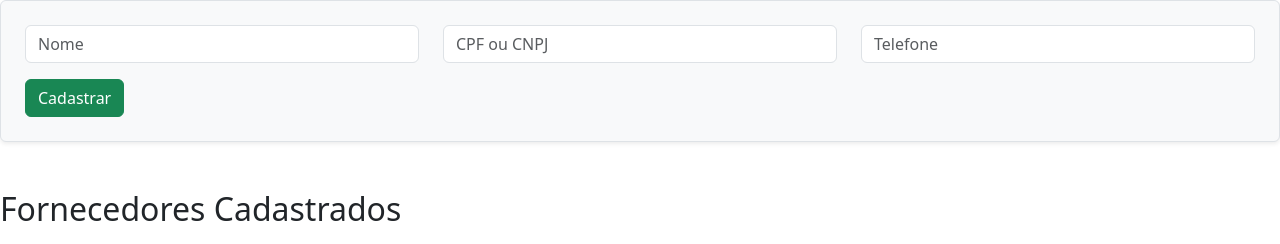
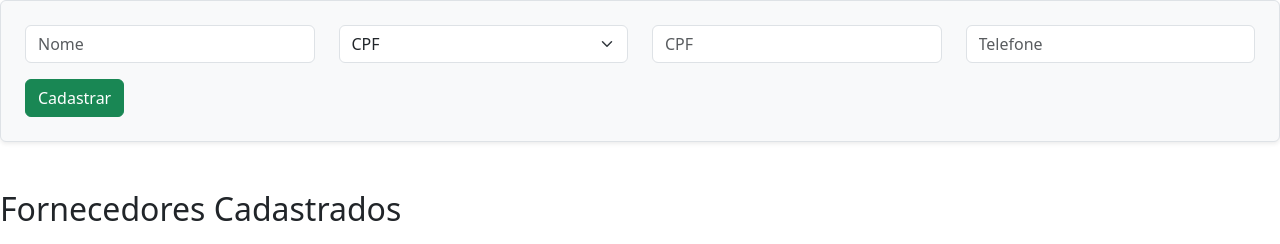
Before and after one commit to ViniciusLvr/SVCE, a PHP site: page /fornecedor.php in a window 1280 px wide. Shown: the top 244 px of the page. Run offline with PHP 8.4, Linux system fonts and the light colour scheme; data that the repository does not hold is empty.

Commit message:
refact/Select de CPF ou CPNJ

```diff
--- /dev/null
+++ b/assets/js/fornecedorCPF.js
@@ -0,0 +1,13 @@
+document.getElementById('tipoDocumento').addEventListener('change', function() {
+    if (this.value === 'CPF') {
+        document.getElementById('campoCPF').style.display = '';
+        document.getElementById('campoCNPJ').style.display = 'none';
+        document.querySelector('#campoCPF input').required = true;
+        document.querySelector('#campoCNPJ input').required = false;
+    } else {
+        document.getElementById('campoCPF').style.display = 'none';
+        document.getElementById('campoCNPJ').style.display = '';
+        document.querySelector('#campoCPF input').required = false;
+        document.querySelector('#campoCNPJ input').required = true;
+    }
+});
--- a/clientes/clientes.php
+++ b/clientes/clientes.php
@@ -68,6 +68,12 @@ $clientes = $stmt->fetchAll(PDO::FETCH_ASSOC);
 <head>
     <meta charset="UTF-8">
     <title>Clientes</title>
+    <!-- jQuery -->
+<script src="https://code.jquery.com/jquery-3.6.0.min.js"></script>
+
+<!-- jQuery Mask Plugin -->
+<script src="https://cdnjs.cloudflare.com/ajax/libs/jquery.mask/1.14.16/jquery.mask.min.js"></script>
+
     <link href="https://cdn.jsdelivr.net/npm/bootstrap@5.3.0/dist/css/bootstrap.min.css" rel="stylesheet">
 </head>
 
--- a/fornecedor/fornecedor.php
+++ b/fornecedor/fornecedor.php
@@ -64,14 +64,24 @@ $fornecedores = $stmt->fetchAll(PDO::FETCH_ASSOC);
         <div class="col">
             <input type="text" name="nome" class="form-control" placeholder="Nome" required>
         </div>
+
         <div class="col">
-            <input type="text" name="cpf_cnpj" class="form-control" placeholder="CPF ou CNPJ"
-                   pattern="\d{11}|\d{14}"
-                   title="Digite apenas números (11 para CPF ou 14 para CNPJ)" required>
+            <select class="form-select" id="tipoDocumento" name="tipoDocumento">
+                <option value="CPF" selected>CPF</option>
+                <option value="CNPJ">CNPJ</option>
+            </select>
         </div>
+
+        <div class="col" id="campoCPF">
+            <input type="text" name="cpf_cnpj" class="form-control" placeholder="CPF" pattern="\d{11}" title="Digite o CPF (11 dígitos)" required>
+        </div>
+
+        <div class="col" id="campoCNPJ" style="display:none;">
+            <input type="text" name="cpf_cnpj" class="form-control" placeholder="CNPJ" pattern="\d{14}" title="Digite o CNPJ (14 dígitos)">
+        </div>
+
         <div class="col">
-            <input type="text" name="telefone" class="form-control" placeholder="Telefone"
-                   pattern="\d{10,11}" title="Digite apenas números (10 ou 11 dígitos)" required>
+            <input type="text" name="telefone" class="form-control" placeholder="Telefone" pattern="\d{10,11}" title="Digite apenas números (10 ou 11 dígitos)" required>
         </div>
     </div>
     <button type="submit" class="btn btn-success">Cadastrar</button>
@@ -112,6 +122,8 @@ $fornecedores = $stmt->fetchAll(PDO::FETCH_ASSOC);
 
         <a href="../public/painel.php" class="btn btn-danger mt-4">Voltar ao painel</a>
     </div>
+
+    <script src="../assets/js/fornecedorCPF.js"></script>
 </body>
 
 </html>
```
Also changed, not shown: assets/js/mask.js (added, +22 -0 lines).
